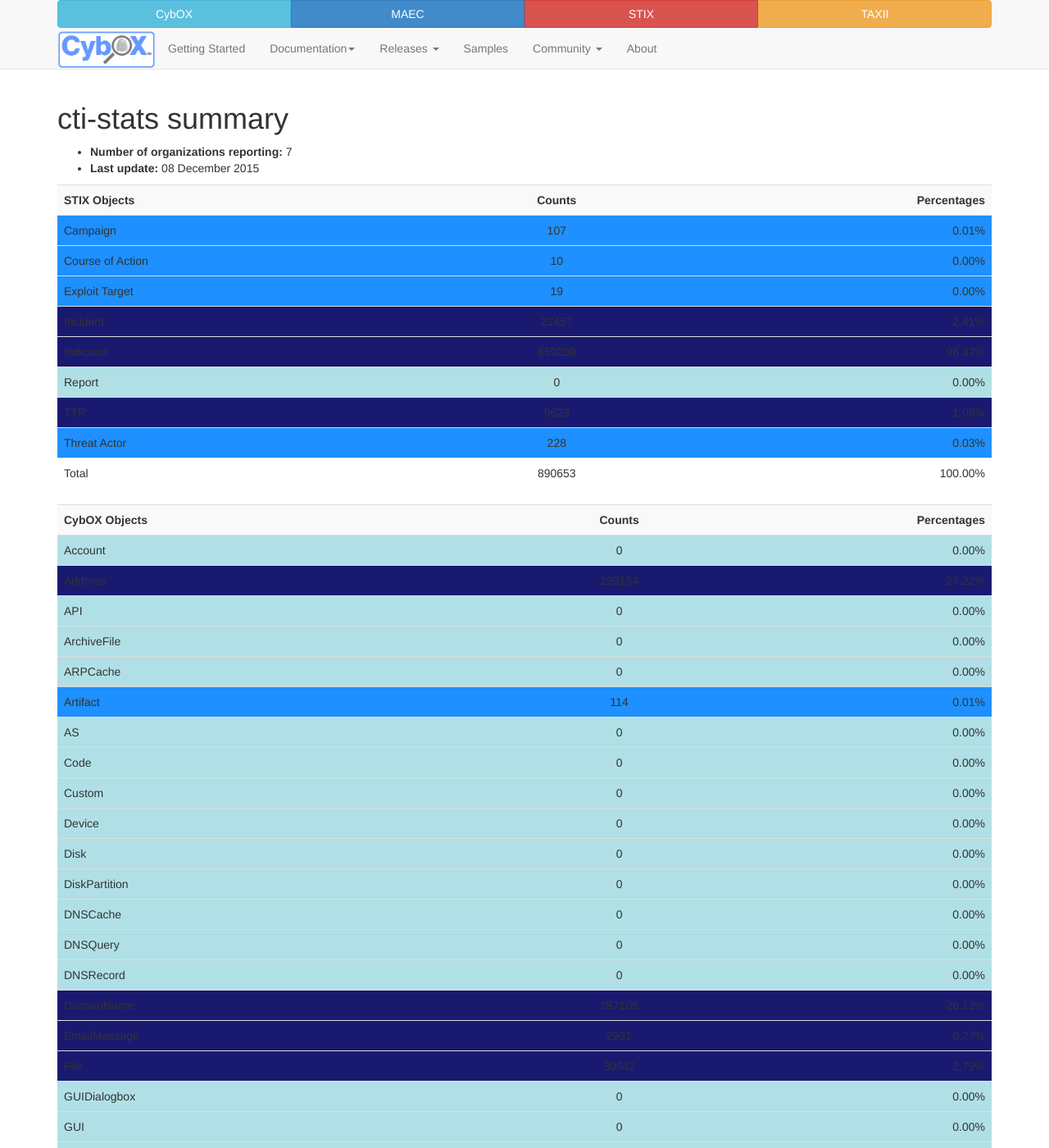
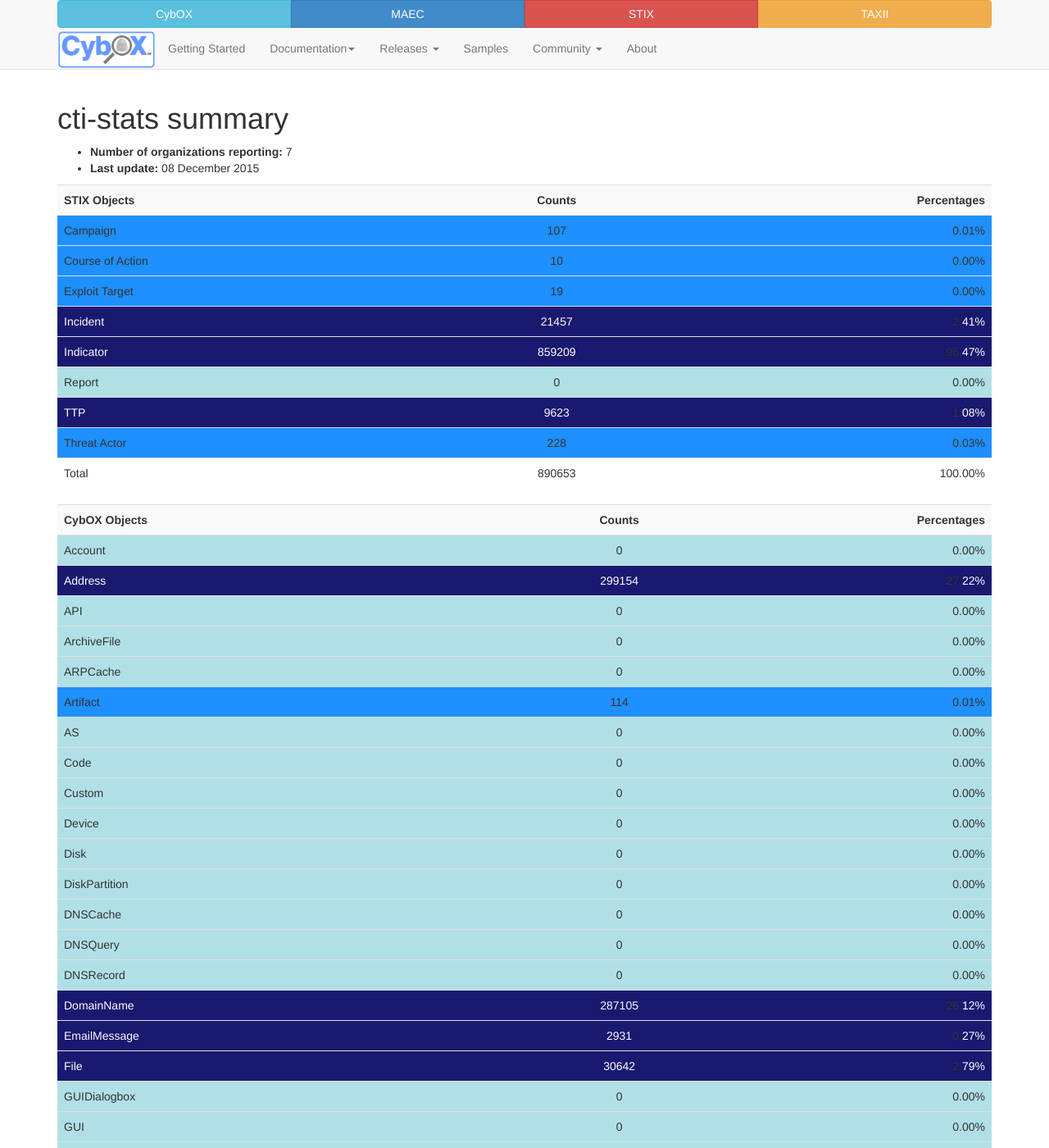
Before and after one commit to CybOXProject/cyboxproject.github.io, a Jekyll site: the page built from cti-stats/index.md, in a window 1280 px wide and 1400 px high. Shown: the whole window at 82% size. Built offline with Jekyll 4.4.1, drawn with Linux system fonts in a browser that asks for light colours; Markdown is read by kramdown in place of the engine named in the settings; some of the changed text lies outside the part shown.

Commit message:
Updated colors

```diff
--- a/cti-stats/index.md
+++ b/cti-stats/index.md
@@ -28,14 +28,14 @@
 <td style="background-color: dodgerblue; text-align:right;">0.00%</td>
 </tr>
 <tr>
-<td style="background-color: midnightblue; text-align:left;">Incident</td>
-<td style="background-color: midnightblue; text-align:center;">21457</td>
-<td style="background-color: midnightblue; text-align:right;">2.41%</td>
+<td style="background-color: midnightblue; text-align:left;"><font color="snow">Incident</font></td>
+<td style="background-color: midnightblue; text-align:center;"><font color="snow">21457</font></td>
+<td style="background-color: midnightblue; text-align:right;">2.<font color="snow">41%</font></td>
 </tr>
 <tr>
-<td style="background-color: midnightblue; text-align:left;">Indicator</td>
-<td style="background-color: midnightblue; text-align:center;">859209</td>
-<td style="background-color: midnightblue; text-align:right;">96.47%</td>
+<td style="background-color: midnightblue; text-align:left;"><font color="snow">Indicator</font></td>
+<td style="background-color: midnightblue; text-align:center;"><font color="snow">859209</font></td>
+<td style="background-color: midnightblue; text-align:right;">96.<font color="snow">47%</font></td>
 </tr>
 <tr>
 <td style="background-color: powderblue; text-align:left;">Report</td>
@@ -43,9 +43,9 @@
 <td style="background-color: powderblue; text-align:right;">0.00%</td>
 </tr>
 <tr>
-<td style="background-color: midnightblue; text-align:left;">TTP</td>
-<td style="background-color: midnightblue; text-align:center;">9623</td>
-<td style="background-color: midnightblue; text-align:right;">1.08%</td>
+<td style="background-color: midnightblue; text-align:left;"><font color="snow">TTP</font></td>
+<td style="background-color: midnightblue; text-align:center;"><font color="snow">9623</font></td>
+<td style="background-color: midnightblue; text-align:right;">1.<font color="snow">08%</font></td>
 </tr>
 <tr>
 <td style="background-color: dodgerblue; text-align:left;">Threat Actor</td>
@@ -73,9 +73,9 @@
 <td style="background-color: powderblue; text-align:right;">0.00%</td>
 </tr>
 <tr>
-<td style="background-color: midnightblue; text-align:left;">Address</td>
-<td style="background-color: midnightblue; text-align:center;">299154</td>
-<td style="background-color: midnightblue; text-align:right;">27.22%</td>
+<td style="background-color: midnightblue; text-align:left;"><font color="snow">Address</font></td>
+<td style="background-color: midnightblue; text-align:center;"><font color="snow">299154</font></td>
+<td style="background-color: midnightblue; text-align:right;">27.<font color="snow">22%</font></td>
 </tr>
 <tr>
 <td style="background-color: powderblue; text-align:left;">API</td>
@@ -143,19 +143,19 @@
 <td style="background-color: powderblue; text-align:right;">0.00%</td>
 </tr>
 <tr>
-<td style="background-color: midnightblue; text-align:left;">DomainName</td>
-<td style="background-color: midnightblue; text-align:center;">287105</td>
-<td style="background-color: midnightblue; text-align:right;">26.12%</td>
+<td style="background-color: midnightblue; text-align:left;"><font color="snow">DomainName</font></td>
+<td style="background-color: midnightblue; text-align:center;"><font color="snow">287105</font></td>
+<td style="background-color: midnightblue; text-align:right;">26.<font color="snow">12%</font></td>
 </tr>
 <tr>
-<td style="background-color: midnightblue; text-align:left;">EmailMessage</td>
-<td style="background-color: midnightblue; text-align:center;">2931</td>
-<td style="background-color: midnightblue; text-align:right;">0.27%</td>
+<td style="background-color: midnightblue; text-align:left;"><font color="snow">EmailMessage</font></td>
+<td style="background-color: midnightblue; text-align:center;"><font color="snow">2931</font></td>
+<td style="background-color: midnightblue; text-align:right;">0.<font color="snow">27%</font></td>
 </tr>
 <tr>
-<td style="background-color: midnightblue; text-align:left;">File</td>
-<td style="background-color: midnightblue; text-align:center;">30642</td>
-<td style="background-color: midnightblue; text-align:right;">2.79%</td>
+<td style="background-color: midnightblue; text-align:left;"><font color="snow">File</font></td>
+<td style="background-color: midnightblue; text-align:center;"><font color="snow">30642</font></td>
+<td style="background-color: midnightblue; text-align:right;">2.<font color="snow">79%</font></td>
 </tr>
 <tr>
 <td style="background-color: powderblue; text-align:left;">GUIDialogbox</td>
@@ -208,9 +208,9 @@
 <td style="background-color: dodgerblue; text-align:right;">0.01%</td>
 </tr>
 <tr>
-<td style="background-color: midnightblue; text-align:left;">Mutex</td>
-<td style="background-color: midnightblue; text-align:center;">2668</td>
-<td style="background-color: midnightblue; text-align:right;">0.24%</td>
+<td style="background-color: midnightblue; text-align:left;"><font color="snow">Mutex</font></td>
+<td style="background-color: midnightblue; text-align:center;"><font color="snow">2668</font></td>
+<td style="background-color: midnightblue; text-align:right;">0.<font color="snow">24%</font></td>
 </tr>
 <tr>
 <td style="background-color: dodgerblue; text-align:left;">NetworkConnection</td>
@@ -258,9 +258,9 @@
 <td style="background-color: powderblue; text-align:right;">0.00%</td>
 </tr>
 <tr>
-<td style="background-color: midnightblue; text-align:left;">Port</td>
-<td style="background-color: midnightblue; text-align:center;">6331</td>
-<td style="background-color: midnightblue; text-align:right;">0.58%</td>
+<td style="background-color: midnightblue; text-align:left;"><font color="snow">Port</font></td>
+<td style="background-color: midnightblue; text-align:center;"><font color="snow">6331</font></td>
+<td style="background-color: midnightblue; text-align:right;">0.<font color="snow">58%</font></td>
 </tr>
 <tr>
 <td style="background-color: powderblue; text-align:left;">Process</td>
@@ -323,9 +323,9 @@
 <td style="background-color: powderblue; text-align:right;">0.00%</td>
 </tr>
 <tr>
-<td style="background-color: midnightblue; text-align:left;">URI</td>
-<td style="background-color: midnightblue; text-align:center;">457998</td>
-<td style="background-color: midnightblue; text-align:right;">41.67%</td>
+<td style="background-color: midnightblue; text-align:left;"><font color="snow">URI</font></td>
+<td style="background-color: midnightblue; text-align:center;"><font color="snow">457998</font></td>
+<td style="background-color: midnightblue; text-align:right;">41.<font color="snow">67%</font></td>
 </tr>
 <tr>
 <td style="background-color: powderblue; text-align:left;">URLHistory</td>
@@ -453,9 +453,9 @@
 <td style="background-color: powderblue; text-align:right;">0.00%</td>
 </tr>
 <tr>
-<td style="background-color: midnightblue; text-align:left;">WinRegistryKey</td>
-<td style="background-color: midnightblue; text-align:center;">8738</td>
-<td style="background-color: midnightblue; text-align:right;">0.79%</td>
+<td style="background-color: midnightblue; text-align:left;"><font color="snow">WinRegistryKey</font></td>
+<td style="background-color: midnightblue; text-align:center;"><font color="snow">8738</font></td>
+<td style="background-color: midnightblue; text-align:right;">0.<font color="snow">79%</font></td>
 </tr>
 <tr>
 <td style="background-color: powderblue; text-align:left;">WinSemaphore</td>
```
